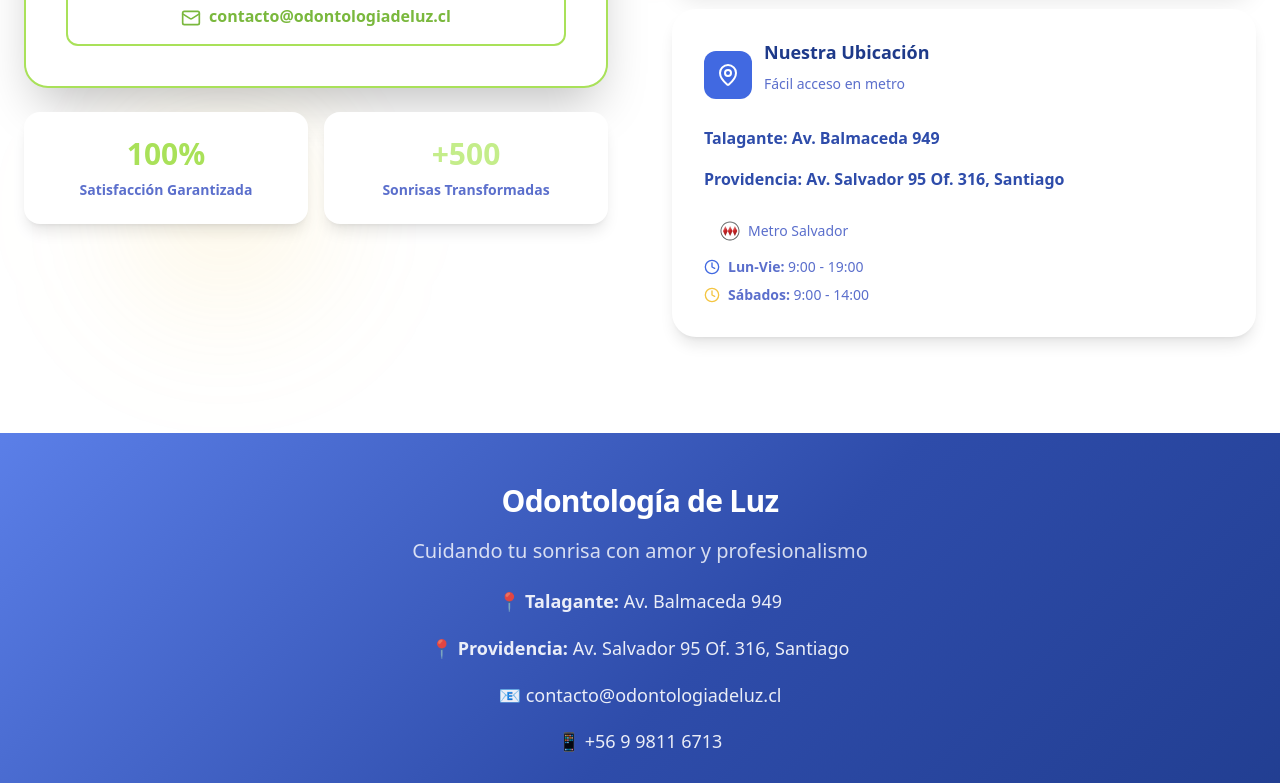
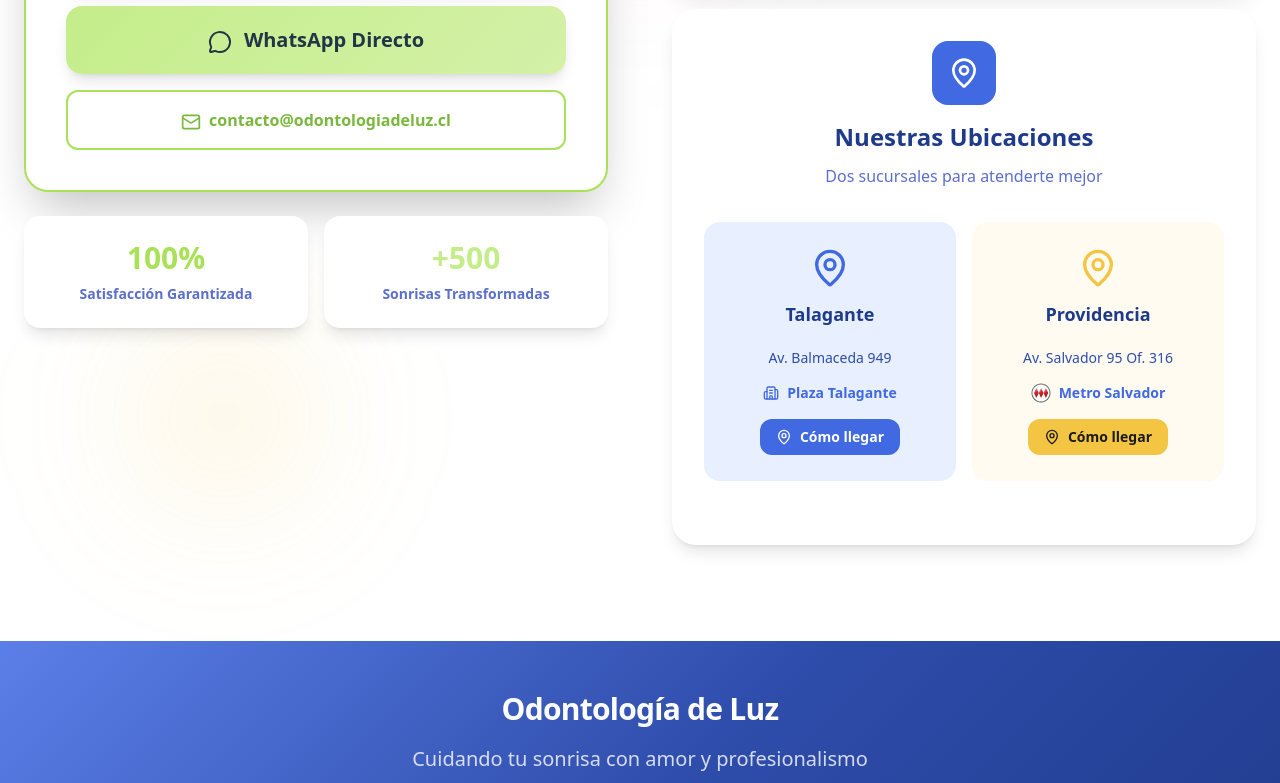
Before and after one commit to sergiohidalgo-pro/website-odontologiadeluz-cl, a React (Vite) app: page / in a window 1280 px wide. Shown: the part 6537-7320 px from the top of the page. Built offline with nearby package versions, Linux system fonts and the light colour scheme.

Commit message:
✨ Reorganiza sección de contacto y footer
Refactoriza la sección de contacto para mejorar la presentación de las ubicaciones.

Mueve la información de contacto del footer a la sección de contacto.

Mejora la usabilidad al enlazar las ubicaciones a Google Maps.

```diff
--- a/src/components/layout/Footer.jsx
+++ b/src/components/layout/Footer.jsx
@@ -16,21 +16,6 @@ export default function Footer() {
           <p className="text-white/80 text-xl mb-6 max-w-2xl mx-auto">
             Cuidando tu sonrisa con amor y profesionalismo
           </p>
-
-          <div className="text-white/90 mb-6 space-y-2">
-            <p className="text-lg">
-              📍 <strong>Talagante:</strong> Av. Balmaceda 949
-            </p>
-            <p className="text-lg">
-              📍 <strong>Providencia:</strong> Av. Salvador 95 Of. 316, Santiago
-            </p>
-            <p className="text-lg">
-              📧 <a href="mailto:contacto@odontologiadeluz.cl" className="hover:text-white underline">contacto@odontologiadeluz.cl</a>
-            </p>
-            <p className="text-lg">
-              📱 <a href="tel:+56998116713" className="hover:text-white underline">+56 9 9811 6713</a>
-            </p>
-          </div>
 
           <nav className="flex justify-center space-x-6 mb-8" aria-label="Enlaces del pie de página">
             <a
--- a/src/components/sections/ContactSection.jsx
+++ b/src/components/sections/ContactSection.jsx
@@ -1,6 +1,6 @@
 // eslint-disable-next-line no-unused-vars
 import { motion } from 'framer-motion'
-import { Sparkles, CheckCircle, Phone, MessageCircle, Mail, MapPin, Clock } from 'lucide-react'
+import { Sparkles, CheckCircle, Phone, MessageCircle, Mail, MapPin, Clock, Building2, Train } from 'lucide-react'
 import { useOptimizedAnimations } from '../../hooks/useOptimizedAnimations'
 
 export default function ContactSection() {
@@ -278,38 +278,62 @@ export default function ContactSection() {
               transition={{ duration: 0.6, delay: 0.2 }}
               viewport={optimizedViewport}
             >
-              <div className="flex items-center mb-4">
-                <div className="w-12 h-12 rounded-xl flex items-center justify-center mr-3" style={{ backgroundColor: '#4169E1' }}>
-                  <MapPin className="w-6 h-6 text-white" />
+              <div className="text-center mb-8">
+                <div className="w-16 h-16 rounded-2xl flex items-center justify-center mx-auto mb-4" style={{ backgroundColor: '#4169E1' }}>
+                  <MapPin className="w-8 h-8 text-white" />
                 </div>
-                <div>
-                  <h5 className="text-lg font-bold text-neutral-800">Nuestra Ubicación</h5>
-                  <p className="text-sm text-neutral-600">Fácil acceso en metro</p>
+                <h5 className="text-2xl font-bold text-neutral-800 mb-2">Nuestras Ubicaciones</h5>
+                <p className="text-neutral-600">Dos sucursales para atenderte mejor</p>
+              </div>
+
+              <div className="grid md:grid-cols-2 gap-4 mb-8">
+                {/* Talagante */}
+                <a
+                  href="https://maps.google.com/?q=Av.+Balmaceda+949,+Talagante"
+                  target="_blank"
+                  rel="noopener noreferrer"
+                  className="group p-6 rounded-2xl transition-all duration-300 hover:shadow-xl hover:scale-105 focus:outline-none focus:ring-4 focus:ring-offset-2 cursor-pointer"
+                  style={{ backgroundColor: '#E8EFFE', borderWidth: '2px', borderColor: 'transparent' }}
+                  aria-label="Ver ubicación de Talagante en Google Maps"
+                >
+                  <div className="text-center">
+                    <MapPin className="w-10 h-10 mx-auto mb-3" style={{ color: '#4169E1' }} />
+                    <p className="font-bold text-neutral-800 text-lg mb-2">Talagante</p>
+                    <p className="text-neutral-700 text-sm mb-3">Av. Balmaceda 949</p>
+                    <div className="flex items-center justify-center gap-2 text-sm font-semibold mb-4" style={{ color: '#4169E1' }}>
+                      <Building2 className="w-4 h-4" />
+                      <span>Plaza Talagante</span>
+                    </div>
+                    <div className="inline-flex items-center gap-2 px-4 py-2 rounded-xl font-semibold text-sm transition-colors" style={{ backgroundColor: '#4169E1', color: 'white' }}>
+                      <MapPin className="w-4 h-4" />
+                      Cómo llegar
                     </div>
                   </div>
-              <div className="space-y-3 mb-4">
-                <p className="text-neutral-700 font-semibold">
-                  <strong>Talagante:</strong> Av. Balmaceda 949
-                </p>
-                <div className="flex items-center gap-2">
-                  <p className="text-neutral-700 font-semibold">
-                    <strong>Providencia:</strong> Av. Salvador 95 Of. 316, Santiago
-                  </p>
-                </div>
-                <div className="flex items-center gap-2 text-sm text-neutral-600 ml-4">
+                </a>
+
+                {/* Providencia */}
+                <a
+                  href="https://maps.google.com/?q=Av.+Salvador+95+Of.+316,+Providencia,+Santiago"
+                  target="_blank"
+                  rel="noopener noreferrer"
+                  className="group p-6 rounded-2xl transition-all duration-300 hover:shadow-xl hover:scale-105 focus:outline-none focus:ring-4 focus:ring-offset-2 cursor-pointer"
+                  style={{ backgroundColor: '#FFFBF0', borderWidth: '2px', borderColor: 'transparent' }}
+                  aria-label="Ver ubicación de Providencia en Google Maps"
+                >
+                  <div className="text-center">
+                    <MapPin className="w-10 h-10 mx-auto mb-3" style={{ color: '#F4C542' }} />
+                    <p className="font-bold text-neutral-800 text-lg mb-2">Providencia</p>
+                    <p className="text-neutral-700 text-sm mb-3">Av. Salvador 95 Of. 316</p>
+                    <div className="flex items-center justify-center gap-2 text-sm font-semibold mb-4" style={{ color: '#4169E1' }}>
 <img src="/src/assets/logo-metro.svg" alt="Metro" className="w-5 h-5" />
                       <span>Metro Salvador</span>
                     </div>
+                    <div className="inline-flex items-center gap-2 px-4 py-2 rounded-xl font-semibold text-sm transition-colors" style={{ backgroundColor: '#F4C542', color: '#1a1a1a' }}>
+                      <MapPin className="w-4 h-4" />
+                      Cómo llegar
                     </div>
-              <div className="space-y-2 text-sm text-neutral-600">
-                <div className="flex items-center gap-2">
-                  <Clock className="w-4 h-4" style={{ color: '#4169E1' }} />
-                  <span><strong>Lun-Vie:</strong> 9:00 - 19:00</span>
                   </div>
-                <div className="flex items-center gap-2">
-                  <Clock className="w-4 h-4" style={{ color: '#F4C542' }} />
-                  <span><strong>Sábados:</strong> 9:00 - 14:00</span>
-                </div>
+                </a>
               </div>
             </motion.div>
           </motion.div>
```
Lines whose indentation alone changed are shown as unchanged.
